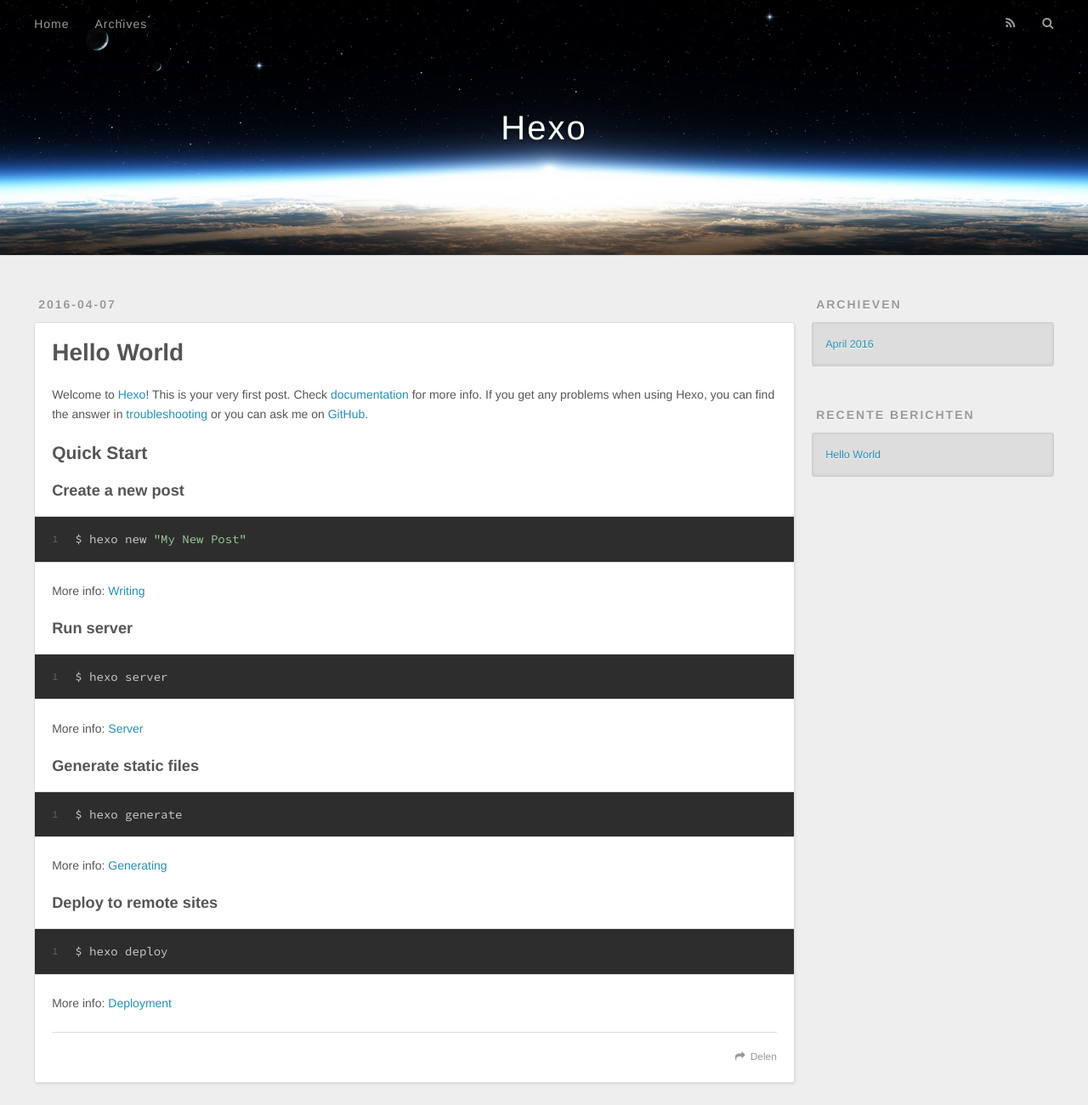
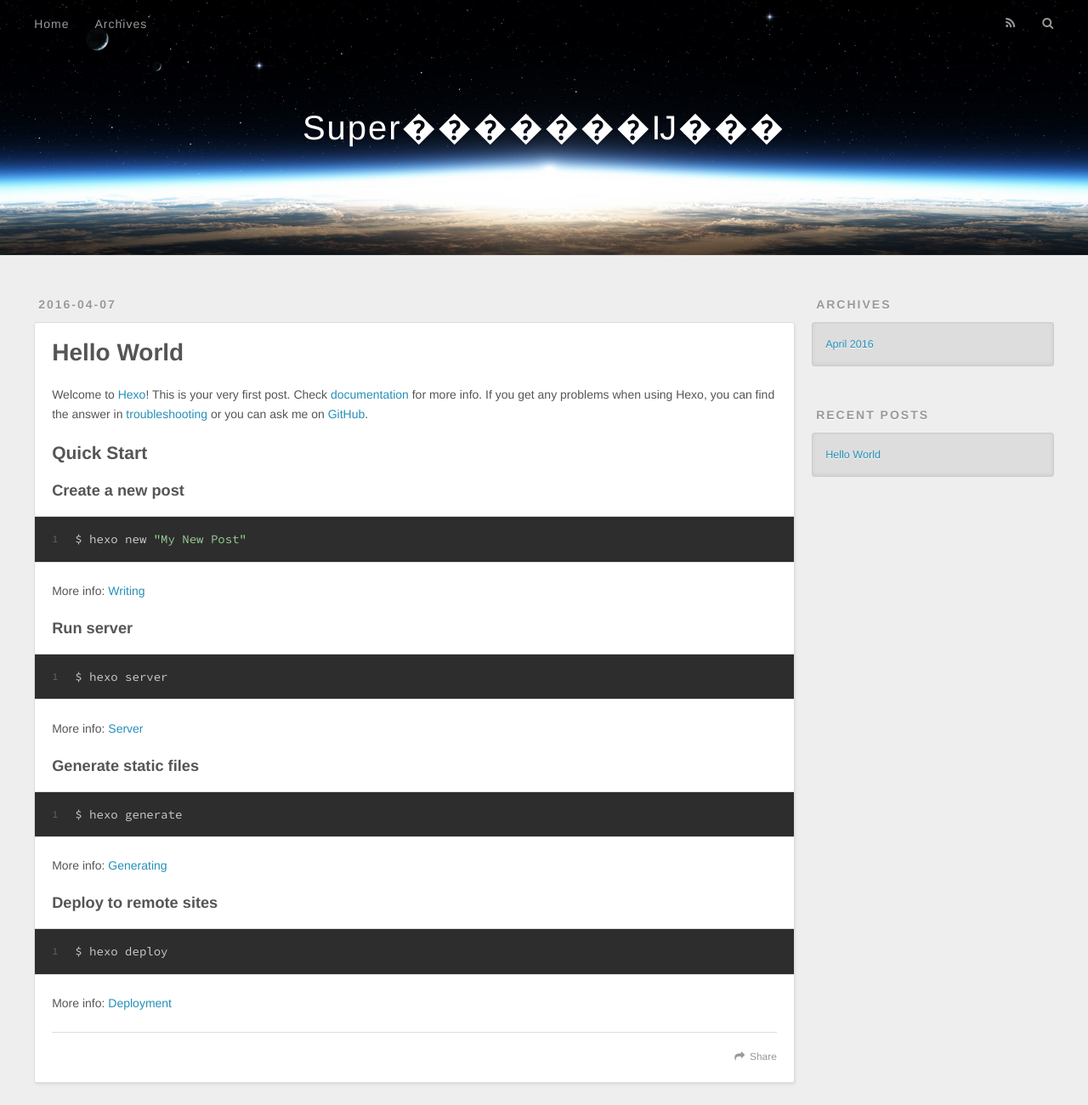
Before and after one commit to SuperDayong/SuperDayong.github.io, a plain HTML site: page index.html in a window 1280 px wide. Shown: the top 1300 px of the page at 85% size. Drawn offline with nearby package versions, Linux system fonts and the light colour scheme.

Commit message:
Site updated: 2016-04-07 17:07:40

```diff
--- a/index.html
+++ b/index.html
@@ -3,19 +3,19 @@
 <head>
   <meta charset="utf-8">
 
-  <title>Hexo</title>
+  <title>Super�������Ĳ���</title>
   <meta name="viewport" content="width=device-width, initial-scale=1, maximum-scale=1">
   <meta name="description">
 <meta property="og:type" content="website">
-<meta property="og:title" content="Hexo">
+<meta property="og:title" content="Super�������Ĳ���">
 <meta property="og:url" content="http://yoursite.com/index.html">
-<meta property="og:site_name" content="Hexo">
+<meta property="og:site_name" content="Super�������Ĳ���">
 <meta property="og:description">
 <meta name="twitter:card" content="summary">
-<meta name="twitter:title" content="Hexo">
+<meta name="twitter:title" content="Super�������Ĳ���">
 <meta name="twitter:description">
 
-    <link rel="alternate" href="/atom.xml" title="Hexo" type="application/atom+xml">
+    <link rel="alternate" href="/atom.xml" title="Super�������Ĳ���" type="application/atom+xml">
 
 
     <link rel="icon" href="/favicon.png">
@@ -36,7 +36,7 @@
   <div id="header-outer" class="outer">
     <div id="header-title" class="inner">
       <h1 id="logo-wrap">
-        <a href="/" id="logo">Hexo</a>
+        <a href="/" id="logo">Super�������Ĳ���</a>
       </h1>
 
     </div>
@@ -53,7 +53,7 @@
 
           <a id="nav-rss-link" class="nav-icon" href="/atom.xml" title="RSS Feed"></a>
 
-        <a id="nav-search-btn" class="nav-icon" title="Zoeken"></a>
+        <a id="nav-search-btn" class="nav-icon" title="Search"></a>
       </nav>
       <div id="search-form-wrap">
         <form action="//google.com/search" method="get" accept-charset="UTF-8" class="search-form"><input type="search" name="q" results="0" class="search-form-input" placeholder="Search"><button type="submit" class="search-form-submit">&#xF002;</button><input type="hidden" name="sitesearch" value="http://yoursite.com"></form>
@@ -99,7 +99,7 @@
 
     </div>
     <footer class="article-footer">
-      <a data-url="http://yoursite.com/2016/04/07/hello-world/" data-id="cimq0myt50000msf18lfaovhw" class="article-share-link">Delen</a>
+      <a data-url="http://yoursite.com/2016/04/07/hello-world/" data-id="cimq28smm0000f0f163g1veo0" class="article-share-link">Share</a>
 
 
     </footer>
@@ -124,7 +124,7 @@
 
 
   <div class="widget-wrap">
-    <h3 class="widget-title">Archieven</h3>
+    <h3 class="widget-title">Archives</h3>
     <div class="widget">
       <ul class="archive-list"><li class="archive-list-item"><a class="archive-list-link" href="/archives/2016/04/">April 2016</a></li></ul>
     </div>
@@ -134,7 +134,7 @@
 
 
   <div class="widget-wrap">
-    <h3 class="widget-title">Recente berichten</h3>
+    <h3 class="widget-title">Recent Posts</h3>
     <div class="widget">
       <ul>
 
```
Also changed, not shown: 2016/04/07/hello-world/index.html (+8 -8 lines), archives/2016/04/index.html (+9 -9 lines), archives/2016/index.html (+9 -9 lines), archives/index.html (+9 -9 lines).
